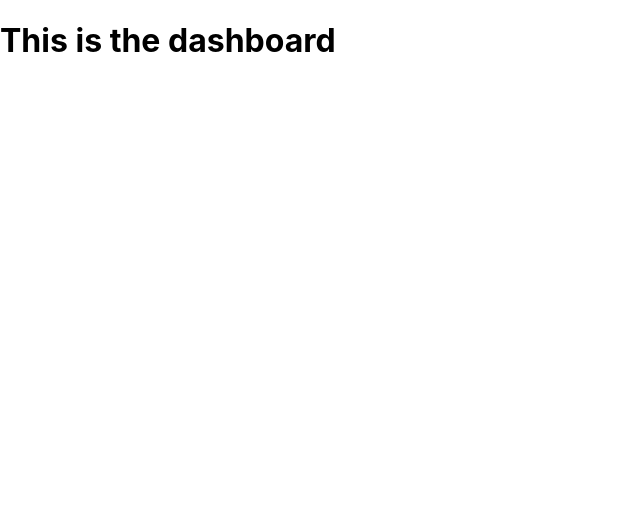
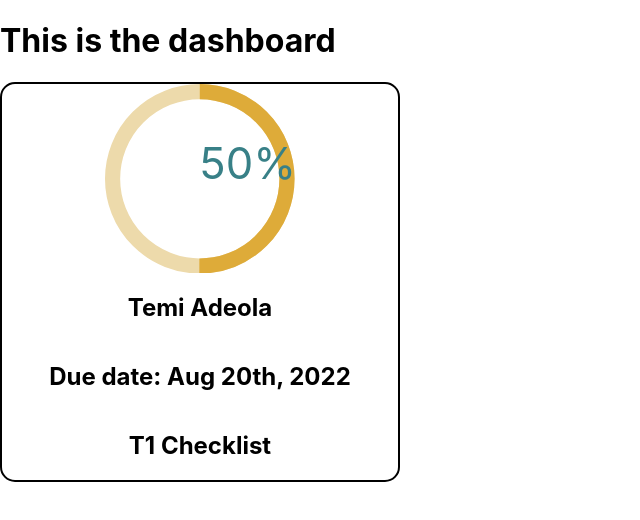
Before and after one commit to esthero3/nextjs-react-challenge, a Next.js app in the folder next/: page /dashboard in a window 1280 px wide. Shown: the top 520 px of the page, without its empty margins (0-640 px from the left). Built offline with nearby package versions, Linux system fonts and the light colour scheme.

Commit message:
CN 202 - Add progress to client card and display on dashboard

```diff
--- /dev/null
+++ b/next/_pages/Admin/DashboardPage.tsx
@@ -0,0 +1,10 @@
+import React from "react";
+import { ClientCard } from "../../components/ClientCard";
+
+export const DashboardPage = () => {
+  return (
+    <>
+      <ClientCard />
+    </>
+  );
+};
--- /dev/null
+++ b/next/components/ClientCard.tsx
@@ -0,0 +1,13 @@
+import React from "react";
+import { ProgressBar } from "./ProgressBar";
+
+export const ClientCard = () => {
+  return (
+    <div className="card-container">
+      <ProgressBar progress={50} />
+      <h2>Temi Adeola</h2>
+      <h2>Due date: Aug 20th, 2022</h2>
+      <h2>T1 Checklist</h2>
+    </div>
+  );
+};
--- a/next/package.json
+++ b/next/package.json
@@ -11,6 +11,7 @@
   "dependencies": {
     "next": "12.2.3",
     "react": "18.2.0",
+    "react-circular-progressbar": "^2.1.0",
     "react-dom": "18.2.0"
   },
   "devDependencies": {
--- a/next/pages/dashboard.tsx
+++ b/next/pages/dashboard.tsx
@@ -1,7 +1,11 @@
 import React from "react";
+import { DashboardPage } from "../_pages/Admin/DashboardPage";
 
 export default function Dashboard() {
-    return (
-        <h1>This is the dashboard</h1>
-    )
+  return (
+    <>
+      <h1>This is the dashboard</h1>
+      <DashboardPage />
+    </>
+  );
 }
--- a/next/styles/globals.css
+++ b/next/styles/globals.css
@@ -19,8 +19,19 @@ a {
   html {
     color-scheme: dark;
   }
+
   body {
     color: white;
     background: black;
   }
 }
+
+.card-container {
+  border: 2px solid black;
+  border-radius: 15px;
+  width: 400px;
+  height: 400px;
+  display: flex;
+  flex-direction: column;
+  align-items: center;
+}
```
Also changed, not shown: 1 other file (tests, documents, lock files or other folders).
